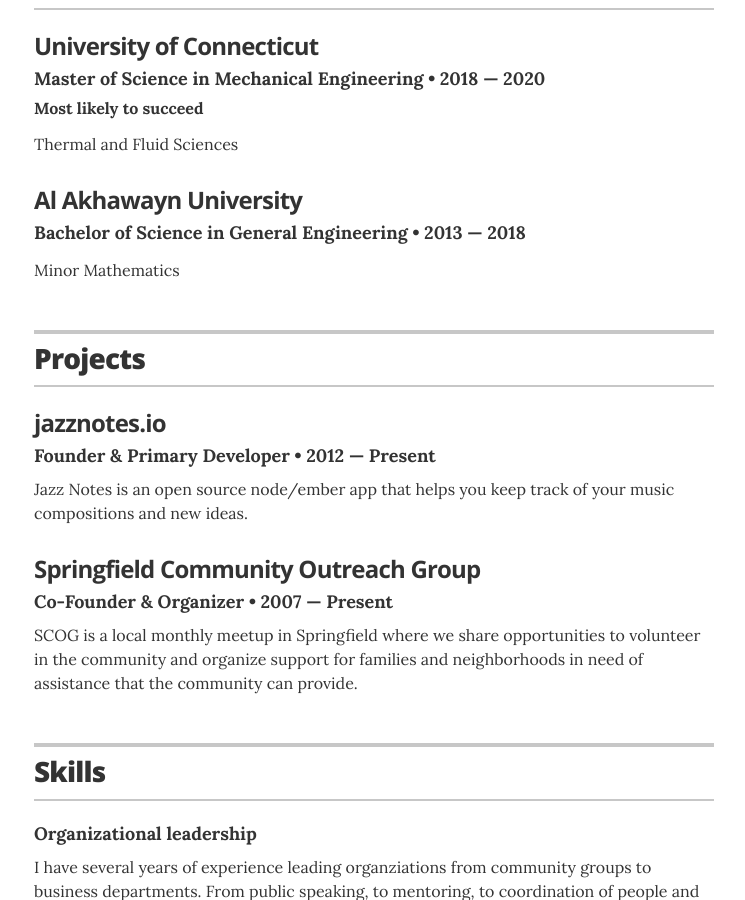
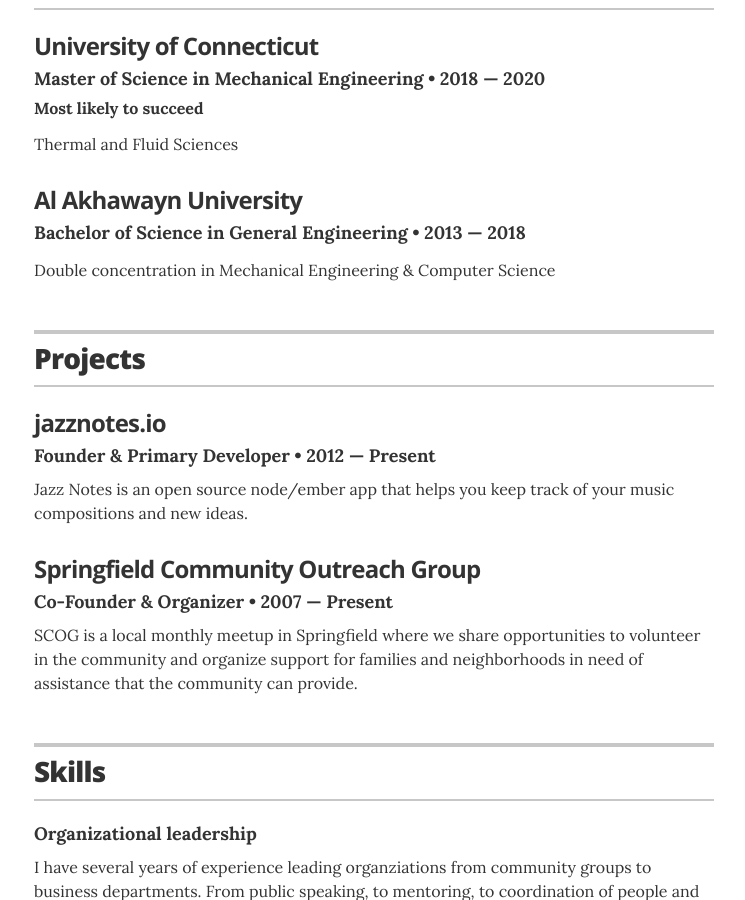
Before and after one commit to oumaimaLam/oumaimaLam.github.io, a Jekyll site: the page built from index.html, in a window 1280 px wide and 900 px high, scrolled down 812 px. Shown: the whole window, without its empty margins (266-1011 px from the left). Built offline with Jekyll 4.4.1, drawn with Linux system fonts in a browser that asks for light colours.

Commit message:
Update education.yml

```diff
--- a/_data/education.yml
+++ b/_data/education.yml
@@ -12,5 +12,4 @@
   year: 2013 &mdash; 2018
   #awards:
   #  - award: Best graduating capstone project
-  summary: Double concentration Mechanical Engineering & Computer Science
-  summary: Minor Mathematics
+  summary: Double concentration in Mechanical Engineering & Computer Science
```
